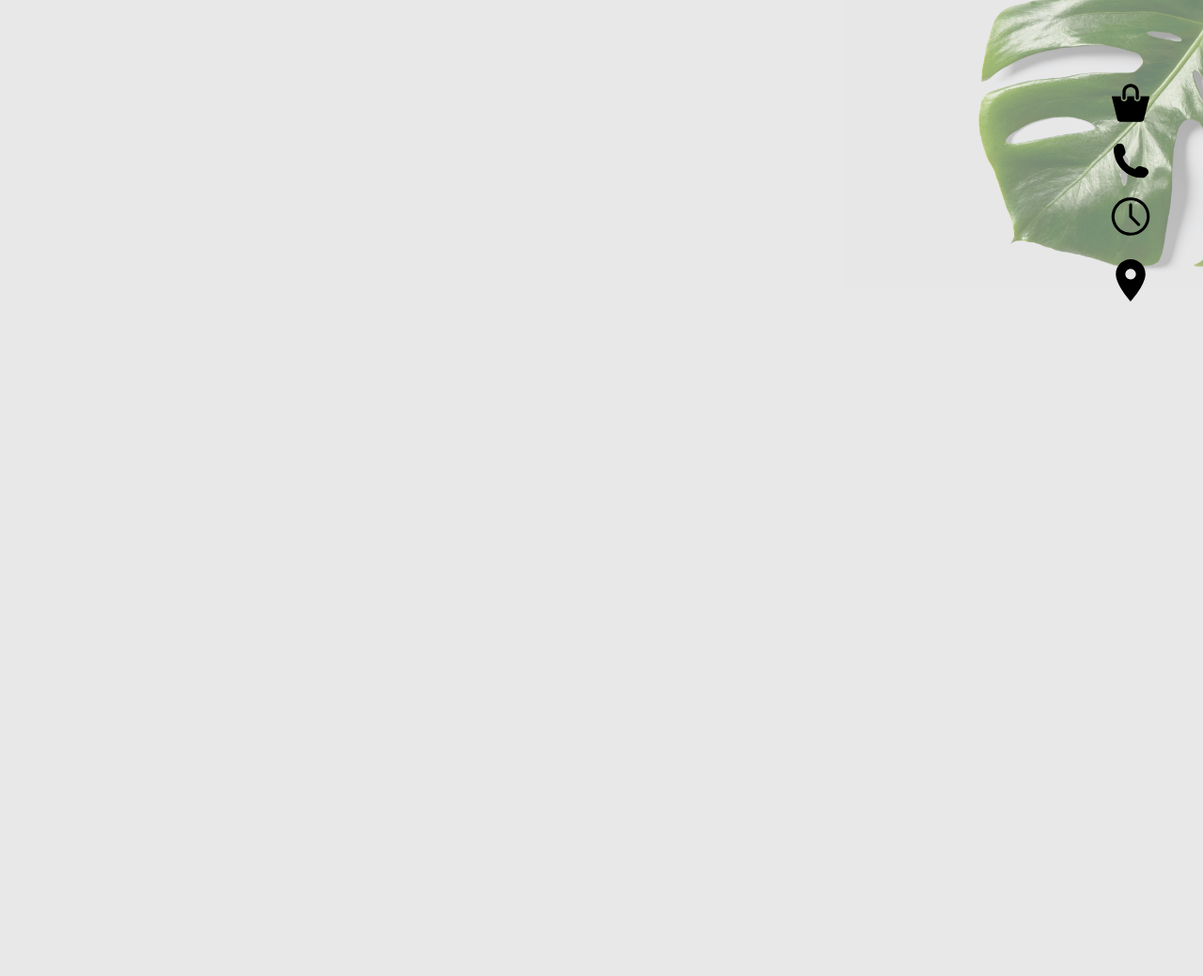
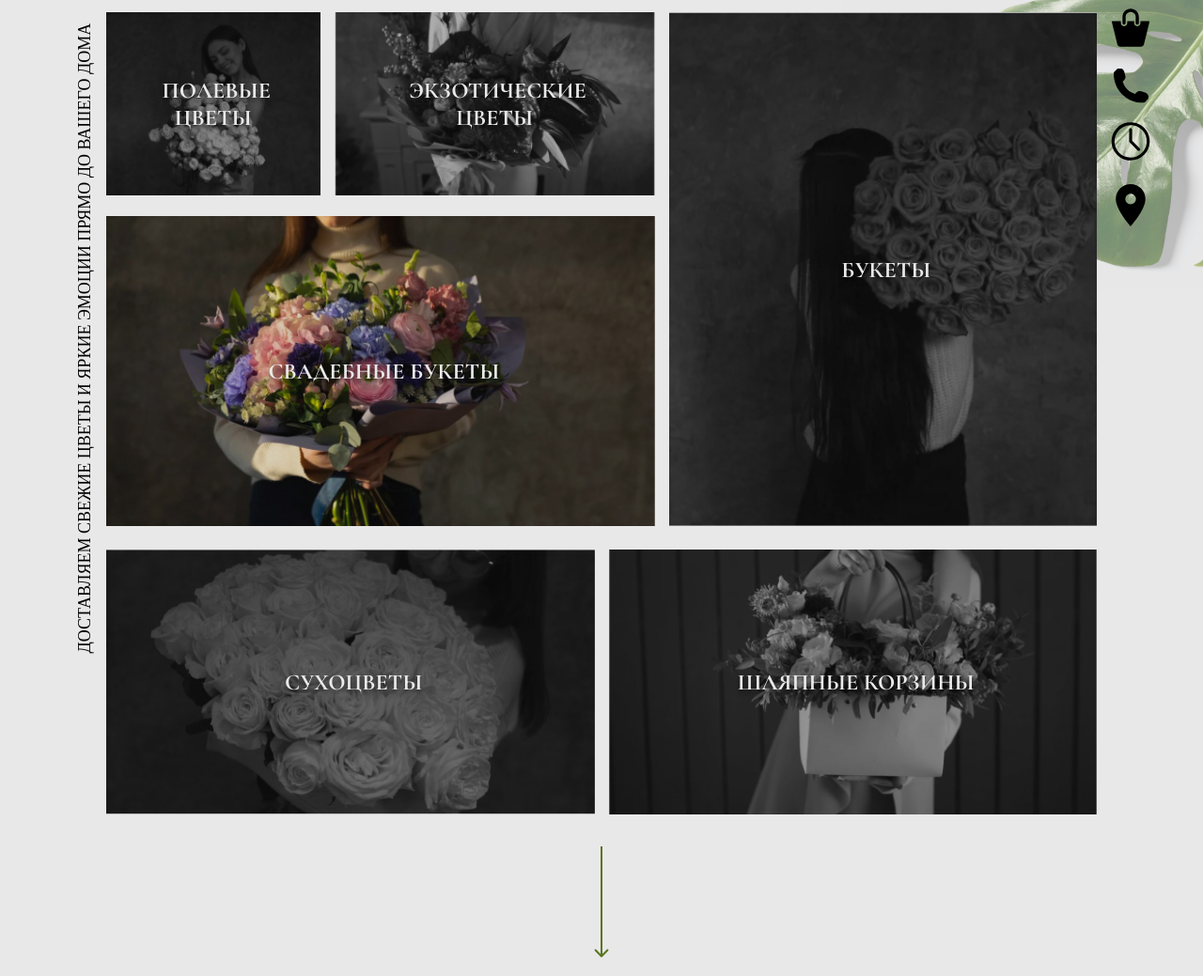
Before and after one commit to Ivanuch22/LaFlowers, a website: page docs/index.html in a window 1280 px wide. Shown: the part 196-1235 px from the top of the page at 94% size. Before the commit the page ends 800 px from the top, so only its background shows below. Drawn offline with Linux system fonts and the light colour scheme.

Commit message:
Create Main First Section

```diff
--- a/docs/index.html
+++ b/docs/index.html
@@ -136,8 +136,46 @@
                </a>
             </div>
          </header>
+         <ul class="firstSectionBg__block">
+            <li class="firstSectionBg__li small">
+               <a class="firstSectionBg__img" href="#" style="background-image: url(img/DSC06138black.jpg);">
+                  <span class="firstSectionBg__link">ПОЛЕВЫЕ ЦВЕТЫ</span>
+               </a>
+            </li>
+            <li class="firstSectionBg__li small">
+               <a class="firstSectionBg__img" href="#" style="background-image: url(img/DSC05317black.jpg);">
+                  <span class="firstSectionBg__link">ЭКЗОТИЧЕСКИЕ ЦВЕТЫ</span>
+               </a>
+            </li>
+            <li class="firstSectionBg__li big">
+               <a class="firstSectionBg__img" href="#" style="background-image: url(img/DSC06189black.jpg);">
+                  <span class="firstSectionBg__link">БУКЕТЫ</span>
+               </a>
+            </li>
+            <li class="firstSectionBg__li bold ">
+               <a class="firstSectionBg__img" href="#" style="background-image: url(img/DSC05120.jpg);">
+                  <span class="firstSectionBg__link">СВАДЕБНЫЕ БУКЕТЫ</span>
+               </a>
+
+            </li>
+         </ul>
+         <div class="arrow">
+            <img class="arrow-img" src="img/Arrow.svg" alt="">
+         </div>
+         <div class="text">доставляем свежие цветы и яркие эмоции прямо до вашего дома</div>
+         <ul class="firstSectionBg__block">
+            <li class="firstSectionBg__li medium">
+               <a class="firstSectionBg__img" href="#" style="background-image: url(img/DSC06238black.jpg);">
+                  <span class="firstSectionBg__link">СУХОЦВЕТЫ</span>
+               </a>
+            </li>
+            <li class="firstSectionBg__li medium">
+               <a class="firstSectionBg__img" href="#" style="background-image: url(img/DSC05245black.jpg);">
+                  <span class="firstSectionBg__link">ШЛЯПНЫЕ КОРЗИНЫ</span>
+               </a>
+            </li>
+         </ul>
       </div>
-
    </section>
 
    <script src="js/main.min.js"></script>
--- a/docs/scss/global.scss
+++ b/docs/scss/global.scss
@@ -5,6 +5,7 @@ body {
 .container {
    margin: 0 auto;
    max-width: 1280px;
+   padding: 0 10px;
    position: relative;
 }
 .firstSectionBg {
--- a/docs/scss/style.scss
+++ b/docs/scss/style.scss
@@ -5,6 +5,7 @@
 .header {
    display: flex;
    padding: 23px 0 45px 10px;
+   margin-bottom: 50px;
    &__button {
       position: relative;
       cursor: pointer;
@@ -16,7 +17,7 @@
       &::before {
          content: "";
          position: absolute;
-         width: 100%;
+         width: 101%;
          height: 13px;
          left: 0;
          background-color: #e8e8e8;
@@ -34,7 +35,8 @@
       align-items: center;
       justify-content: center;
       position: fixed;
-      top: 50%;
+      top: 40%;
+      z-index: 2000;
       transform: translateY(-50%);
       right: 50px;
    }
@@ -53,7 +55,7 @@
    right: 0;
    opacity: 0.98;
    z-index: -1234;
-   transition: opacity 0.4s;
+   transition: opacity 0.6s;
    opacity: 0;
    filter: drop-shadow(0px 4px 4px rgba(0, 0, 0, 0.25));
    &__title {
@@ -72,10 +74,85 @@
       line-height: 22px;
       text-transform: uppercase;
    }
-   &__button {
-   }
 }
 .menu--active {
    z-index: 1;
    opacity: 1;
 }
+
+.firstSectionBg {
+   position: relative;
+   &__block {
+      display: grid;
+      grid-template-columns: 2fr 3fr 4fr;
+      grid-template-rows: 194px 330px;
+      max-width: 1054px;
+      gap: 23px 15px;
+      margin: 0 auto;
+      &:last-child {
+         grid-template-columns: 1fr 1fr;
+         margin-top: 25px;
+         grid-template-rows: 1fr;
+         padding-bottom: 172px;
+      }
+   }
+   &__img {
+      width: 100%;
+      text-align: center;
+      position: relative;
+      height: 100%;
+      display: block;
+      background-repeat: no-repeat;
+      background-size: cover;
+      background-position: center center;
+   }
+   &__link {
+      position: absolute;
+      top: 50%;
+      left: 50%;
+      transform: translate(-50%, -50%);
+      text-transform: uppercase;
+      text-shadow: 0px 4px 5px rgba(0, 0, 0, 0.5);
+      color: #e9e9e9;
+      text-align: center;
+      text-indent: 7px;
+      font-family: "Cormorant Infant", serif;
+      font-weight: 700;
+      font-size: 24px;
+      line-height: 29px;
+   }
+}
+.big {
+   grid-row: span 2;
+}
+.small {
+   height: 195px;
+}
+.bold {
+   .firstSectionBg__img {
+      height: 330px;
+   }
+   grid-column: span 2;
+}
+.medium {
+   height: auto;
+   .firstSectionBg__img {
+      height: 282px;
+   }
+}
+.bold {
+   position: relative;
+}
+.arrow {
+   position: absolute;
+   bottom: 20px;
+   left: 50%;
+   transform: translateX(-50%);
+}
+.text {
+   text-transform: uppercase;
+   position: absolute;
+   transform: translateX(-50%) translateY(3040%) rotate(270deg);
+   left: 90px;
+   top: 0;
+}
```
Also changed, not shown: docs/css/style.min.css, docs/img/Arrow.svg (added), docs/img/DSC05120.jpg (added), docs/img/DSC05245.jpg (added), docs/img/DSC05245black.jpg (added), docs/img/DSC0531.jpg (added), docs/img/DSC05317black.jpg (added), docs/img/DSC0613.jpg (added), docs/img/DSC06138black.jpg (added), docs/img/DSC06189 3.png (added), docs/img/DSC06189black.jpg (added), docs/img/DSC0623.jpg (added), docs/img/DSC06238black.jpg (added).
